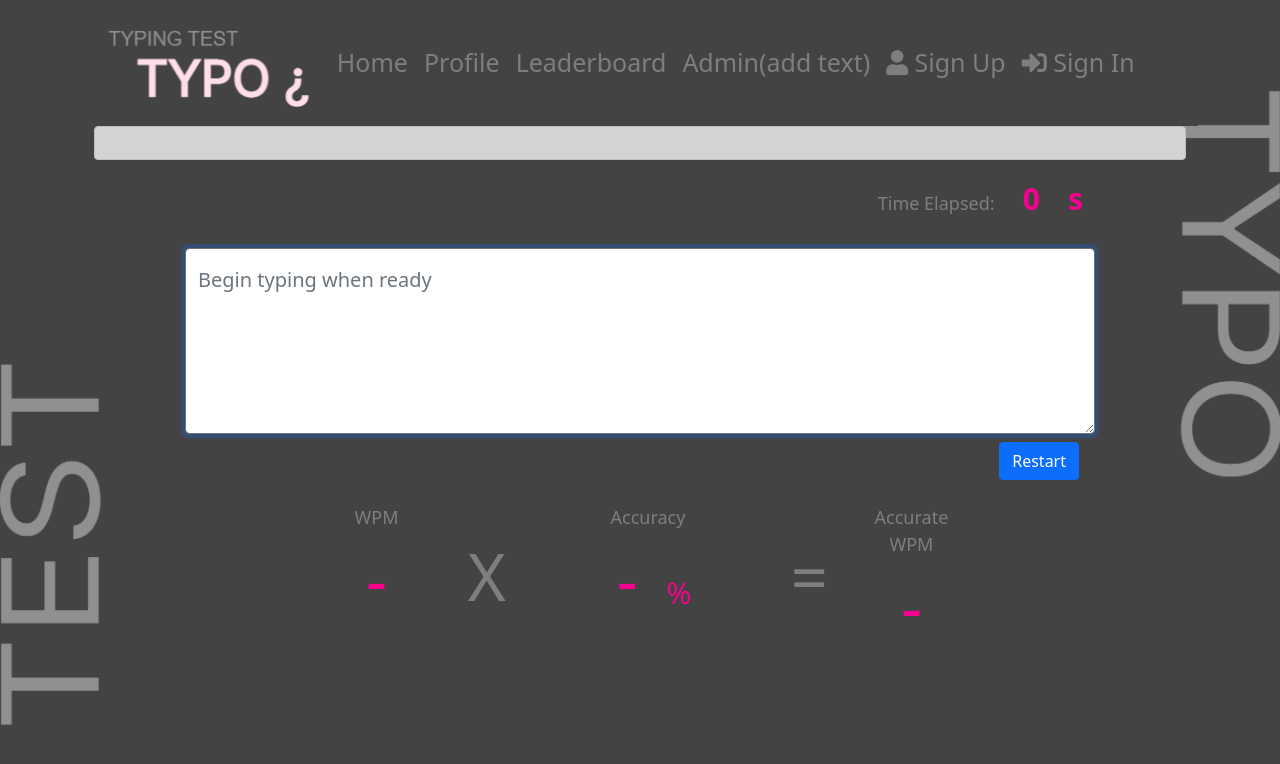
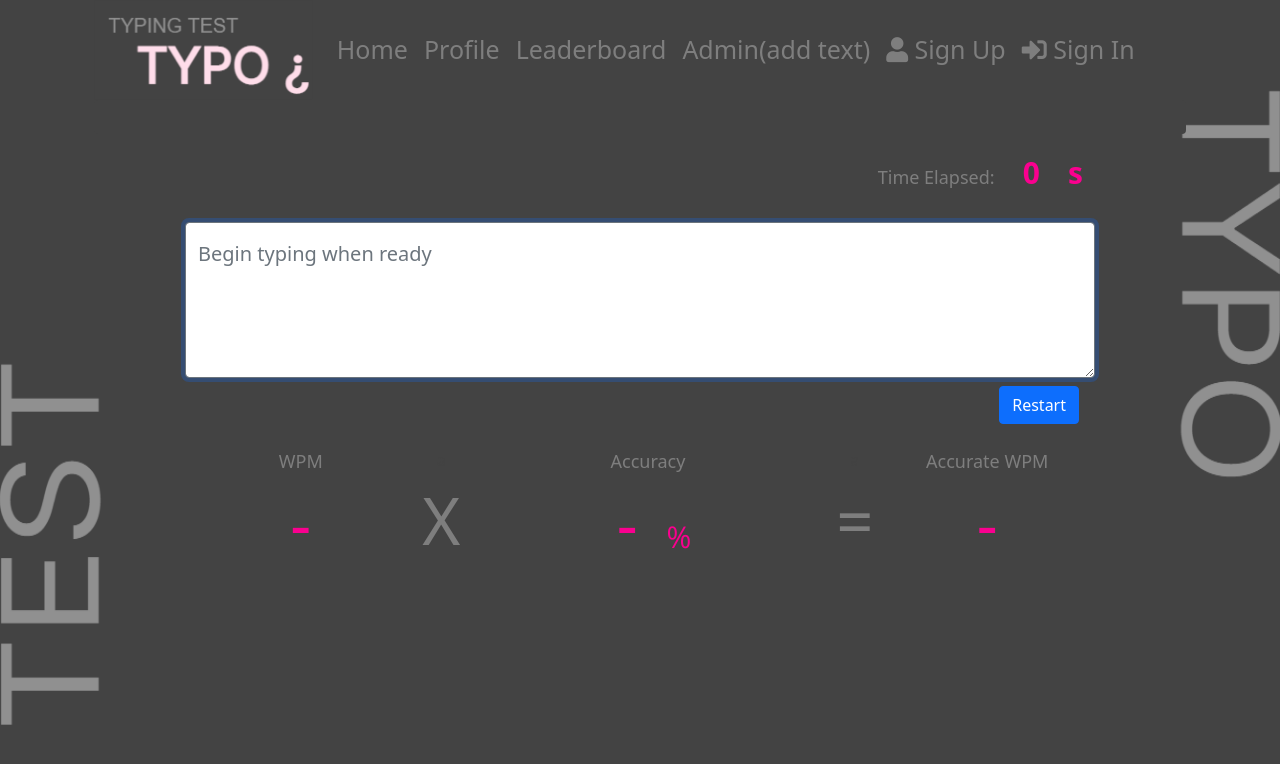
Before and after one commit to Joe-0/TYPO, a Flask app: page / in a window 1280 px wide. Shown: the top 764 px of the page. Run offline with Flask 2, Linux system fonts and the light colour scheme; data that the repository does not hold is empty; some libraries are stand-ins or nearby versions.

Commit message:
changed styling of alert messages, resized some html elements for better layout, made timer more precise to fix infinity counts issue

```diff
--- a/static/style/style.css
+++ b/static/style/style.css
@@ -8,6 +8,10 @@
     padding: 8px;
     font-size: 25px;
     text-decoration: none;
+}
+#alert_box{
+    background: #434343;
+    color: #ffc107;
 }
 
 .navitm:hover{
--- a/static/typo.js
+++ b/static/typo.js
@@ -12,6 +12,7 @@ const WPMelement = document.getElementById('WPM')
 const AWPMelement = document.getElementById(('AWPM'))
 const accuracyElement = document.getElementById('accuracy')
 const alertElement = document.getElementById('alert_box')
+const timeElement = document.getElementById('timetrack')
 // get the number of words and character in the challenge text
 const num_words = textDisplayElement.innerText.split(' ').length
 const num_char = textDisplayElement.innerText.length
@@ -73,12 +74,11 @@ function text_color() {
 function timePassed() {
     timeElapsedElement.innerText = 0
     time++
-    timeElapsedElement.innerText = time
-
+    timeElapsedElement.innerText = (time/100).toFixed(2)
 }
 
 function starttimer() {
-    Interval = setInterval(timePassed, 1000)
+    Interval = setInterval(timePassed, 10)
 }
 
 
@@ -89,7 +89,7 @@ function endchallenge() {
     textInputElement.disabled = true
     let count_correct = 1
     let end_time = timeElapsedElement.innerText / 60
-    let wpm = Math.floor(num_words / end_time)
+    let wpm = (num_words / end_time).toFixed(2)
     WPMelement.innerHTML = wpm
     const arr_text = textDisplayElement.querySelectorAll('span')
     arr_text.forEach((charSpan, index) => {
--- a/templates/addtext.html
+++ b/templates/addtext.html
@@ -1,8 +1,8 @@
 {% extends "layout.html" %}
 {% block body %}
-    <div class="row justify-content-center alert alert-dark" role="alert" id="alert_box">
+    <div class="row justify-content-center alert" role="alert" id="alert_box">
         {% for message in get_flashed_messages() %}
-            <div class="flash">{{ message }}</div>
+            <div class="flash text-center">{{ message }}</div>
         {% endfor %}
     </div>
     <div class="d-flex justify-content-center">
--- a/templates/index.html
+++ b/templates/index.html
@@ -2,15 +2,16 @@
 {% block body %}
 
         <div class="container-fluid">
-            <div class="row justify-content-center alert alert-dark" role="alert" id="alert_box">
+            <div class="row justify-content-center alert" role="alert" id="alert_box">
             </div>
             <div class="row justify-content-center">
                 <div class=" col-10">
 
                     <div class=" row timer float-end d-inline">
-                        <div class="heading_text d-inline">Time Elapsed:</div>
-                        <div class="time timeElapsed d-inline" id="timeElapsed">0</div>
-                        <div class="time d-inline">s</div>
+                        <div class=" heading_text d-inline position-static">Time Elapsed:</div>
+                        <div class=" time timeElapsed d-inline" id="timeElapsed">0</div>
+                        <div class=" time d-inline">s</div>
+
                     </div>
                     <br>
 
@@ -19,7 +20,7 @@
                     <div class="row">
                        <textarea onpaste="return false"
                                  class=" text-input form-control rounded w-100 pt-3 pb-5 bg-muted border-secondary"
-                                 rows="4"
+                                 rows="3"
                                  id="textInput" autofocus placeholder="Begin typing when ready"></textarea>
                     </div>
                     <div class="'row float-end">
@@ -39,7 +40,7 @@
 
 
             <div class="row  justify-content-center">
-                <div class="col-7">
+                <div class="col-9">
                     <div class="row justify-content-center">
                         <div class="col text-center  ">
                             <div class="heading_text row justify-content-center">
--- a/templates/layout.html
+++ b/templates/layout.html
@@ -26,9 +26,9 @@
 
 <div class="container">
 
-    <nav class="navbar navbar-expand-lg navbar-light ">
+    <nav class="navbar navbar-expand-lg navbar-light py-0 ">
         <div class="container-fluid">
-            <a class="navbar-brand" href="#"><img src="/static/img/typo%20logo.png" alt="Typo Logo" height="100"></a>
+            <a class="navbar-brand py-0" href="#"><img src="/static/img/typo%20logo.png" alt="Typo Logo" height="100"></a>
             <button class="bg-warning navbar-toggler" type="button" data-bs-toggle="collapse"
                     data-bs-target="#navbarSupportedContent" aria-controls="navbarSupportedContent"
                     aria-expanded="false" aria-label="Toggle navigation">
```
Also changed, not shown: challenge_one.csv (+7 -7 lines).
